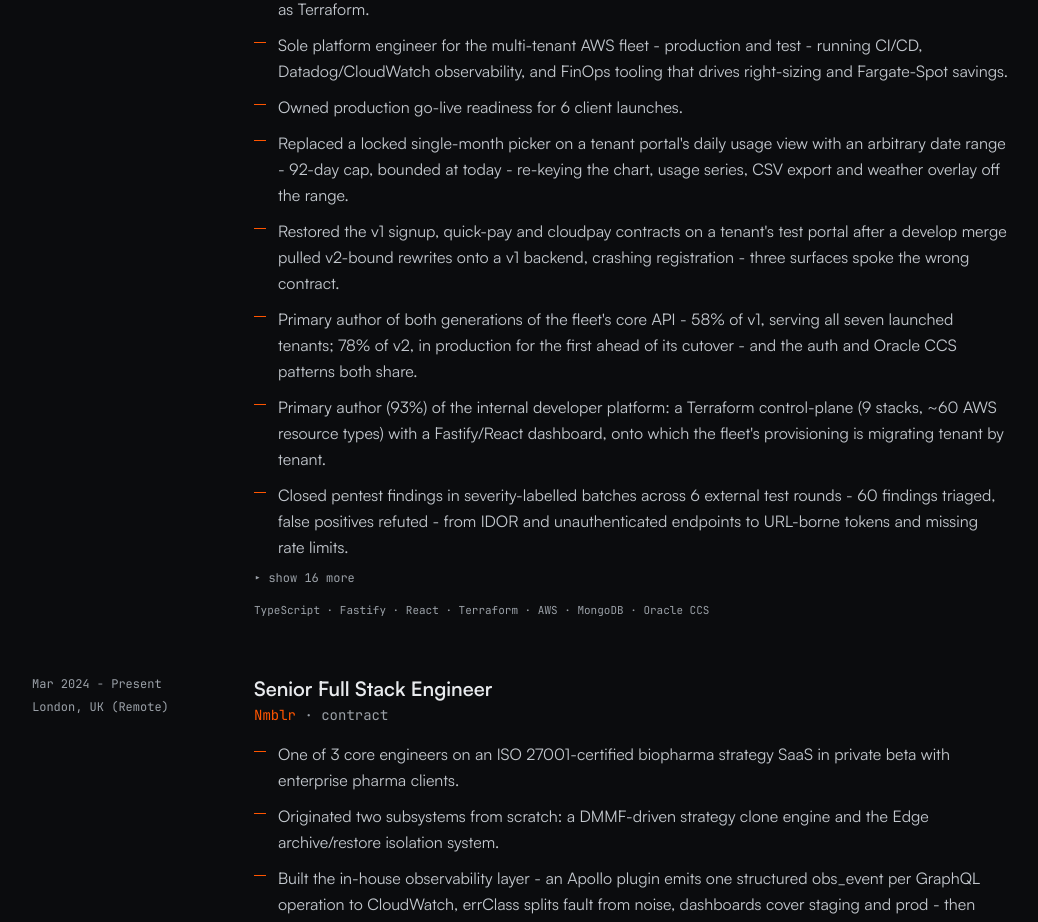
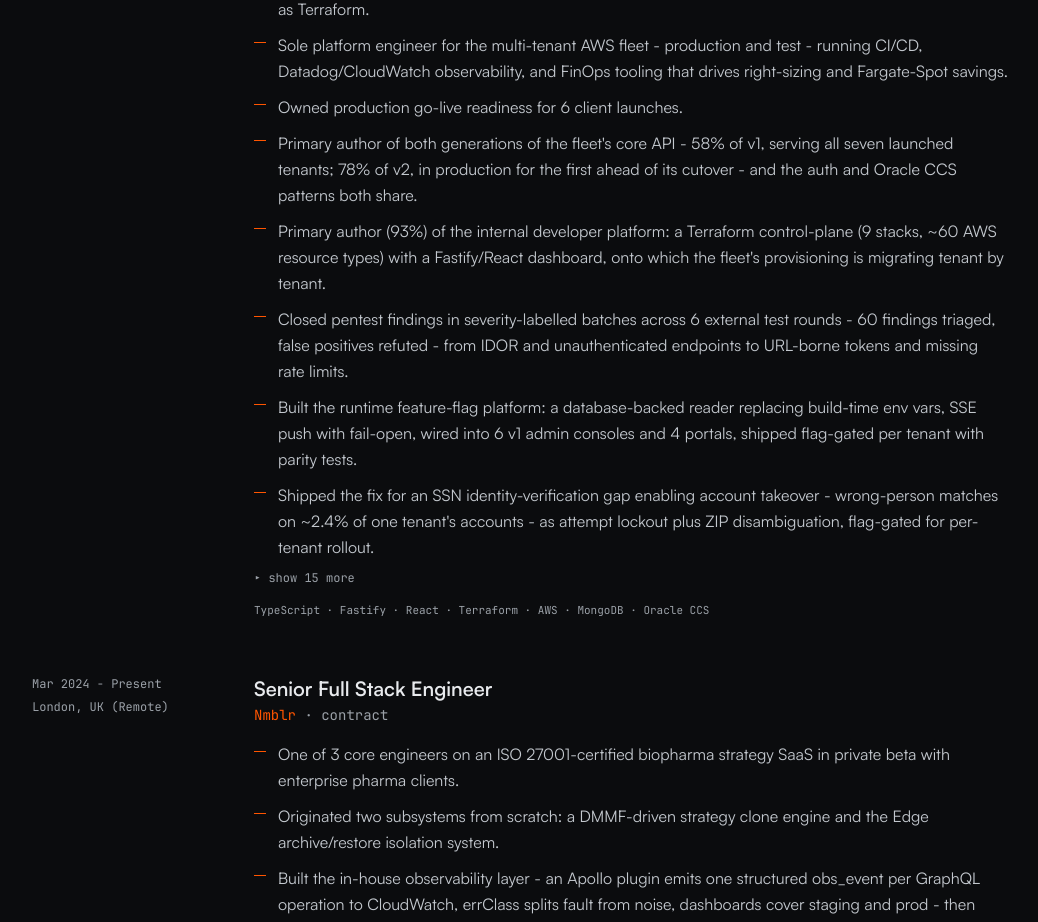
Before and after one commit to bpabatao/bpabatao.github.io, a Next.js app: page / in a window 1280 px wide. Shown: the part 2800-3722 px from the top of the page, without its empty margins (120-1158 px from the left). Built offline with nearby package versions, Linux system fonts and the light colour scheme.

Commit message:
Profile sync: drop the regression-fix claim, move the picker port to the fold

```diff
--- a/src/data/content.ts
+++ b/src/data/content.ts
@@ -117,8 +117,6 @@
       "De-facto technical lead of a 5-engineer team, reporting to the COO/CEO: set the standards the fleet adopts, specify the CCS-side (IWS) changes the vendor team implements, own the team's AWS access as Terraform.",
       "Sole platform engineer for the multi-tenant AWS fleet - production and test - running CI/CD, Datadog/CloudWatch observability, and FinOps tooling that drives right-sizing and Fargate-Spot savings.",
       "Owned production go-live readiness for 6 client launches.",
-      "Replaced a locked single-month picker on a tenant portal's daily usage view with an arbitrary date range - 92-day cap, bounded at today - re-keying the chart, usage series, CSV export and weather overlay off the range.",
-      "Restored the v1 signup, quick-pay and cloudpay contracts on a tenant's test portal after a develop merge pulled v2-bound rewrites onto a v1 backend, crashing registration - three surfaces spoke the wrong contract.",
       "Primary author of both generations of the fleet's core API - 58% of v1, serving all seven launched tenants; 78% of v2, in production for the first ahead of its cutover - and the auth and Oracle CCS patterns both share.",
       "Primary author (93%) of the internal developer platform: a Terraform control-plane (9 stacks, ~60 AWS resource types) with a Fastify/React dashboard, onto which the fleet's provisioning is migrating tenant by tenant.",
       "Closed pentest findings in severity-labelled batches across 6 external test rounds - 60 findings triaged, false positives refuted - from IDOR and unauthenticated endpoints to URL-borne tokens and missing rate limits.",
@@ -138,6 +136,7 @@
       "Added a CCS ownership check to admin account linking, where a CSR could previously link any account Invoice Cloud accepted with no owner verification: the link now blocks and audits on a NOT_OWNED verdict from CCS.",
       "Cut admin-portal CI time: vitest to a threads pool (~10.5min test step to ~3-4min) and dropped redundant reruns from 21 deploy-branch build steps (~47% of a 14min pipeline), leaving the PR-gate suite as the test gate.",
       "Designed and shipped a multi-account usage-extract feature (backend API + frontend modal) letting multi-account customers export combined billed usage as one CSV, closing an admin-bypass IDOR gap found in review.",
+      "Ported the arbitrary date-range daily-usage view to another tenant portal - 92-day cap, bounded at today - re-keying the chart, usage series, CSV export and weather overlay off the selected range.",
     ],
     resumeReceipts: [
       "**Primary author of both generations of the fleet's core REST API** - 58% of v1, which serves all seven launched tenants, and 78% of v2, in production for the first tenant ahead of its cutover - owning the multi-tenant auth, data-access and Oracle CCS (OAuth 2.0) integration patterns both generations share.",
```
Also changed, not shown: linkedin/experience-hth.txt.
